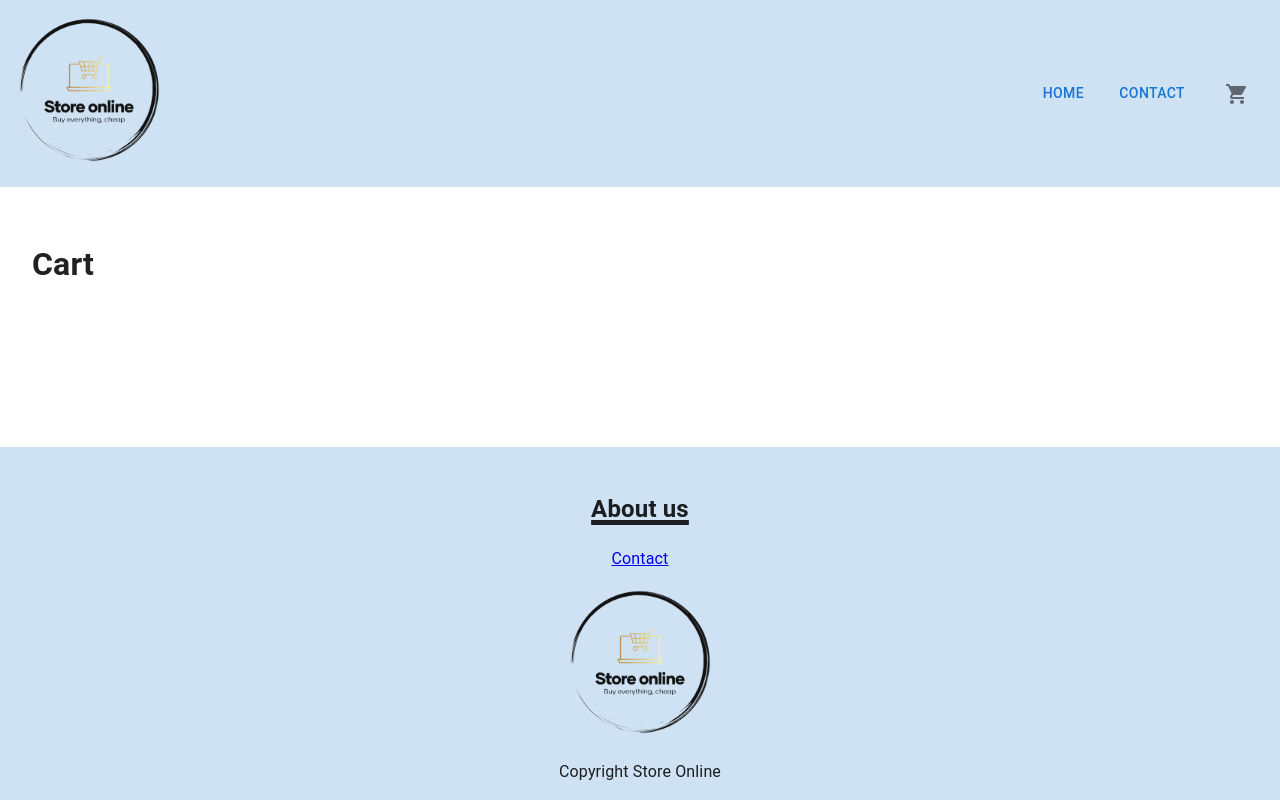
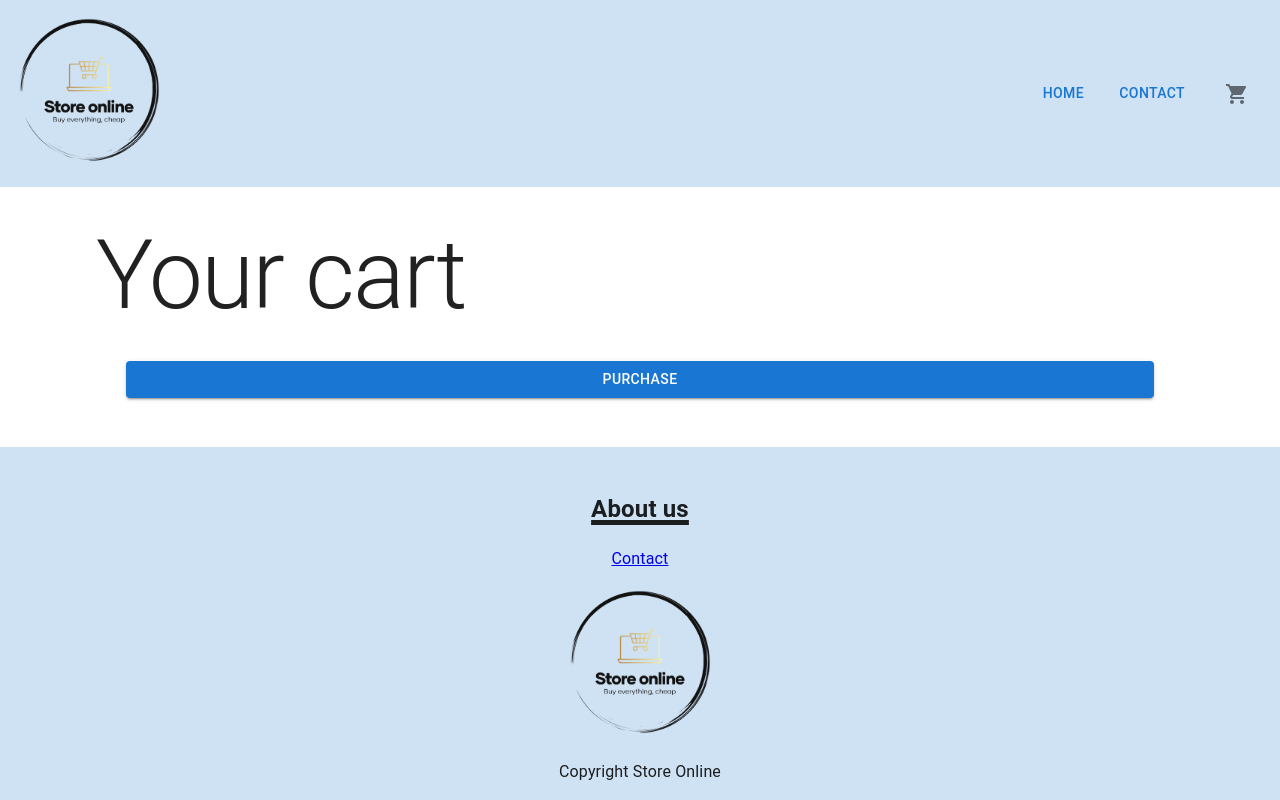
Before and after one commit to Christonn93/js-framework-ca, a React (Create React App) app: page /cart in a window 1280 px wide. Built offline with nearby package versions, Linux system fonts and the light colour scheme.

Commit message:
Adding favicon, UI changes on cart page

```diff
--- a/public/index.html
+++ b/public/index.html
@@ -24,7 +24,7 @@
       work correctly both with client-side routing and a non-root public URL.
       Learn how to configure a non-root public URL by running `npm run build`.
     -->
-    <title>React App</title>
+    <title>Store Online</title>
   </head>
   <body>
     <noscript>You need to enable JavaScript to run this app.</noscript>
--- a/src/pages/Cart.jsx
+++ b/src/pages/Cart.jsx
@@ -1,12 +1,20 @@
 // Importing UI elements and react elements
-import { Box } from "@mui/material";
-import React from 'react'
+import { Box, Button, Typography } from "@mui/material";
+import { Container } from "@mui/system";
+import React from "react";
 const Cart = () => {
-  return (
-    <Box p={4}>
-        <h1>Cart</h1>
-    </Box>
-);
-}
+ return (
+  <Container>
+   <Box p={4}>
+    <Typography variant="h1">Your cart</Typography>
+    <Box></Box>
+    <form>
 
-export default Cart
+      <Button variant="contained">Purchase</Button>
+    </form>
+   </Box>
+  </Container>
+ );
+};
+
+export default Cart;
```
Also changed, not shown: 1 other file (tests, documents, lock files or other folders).
